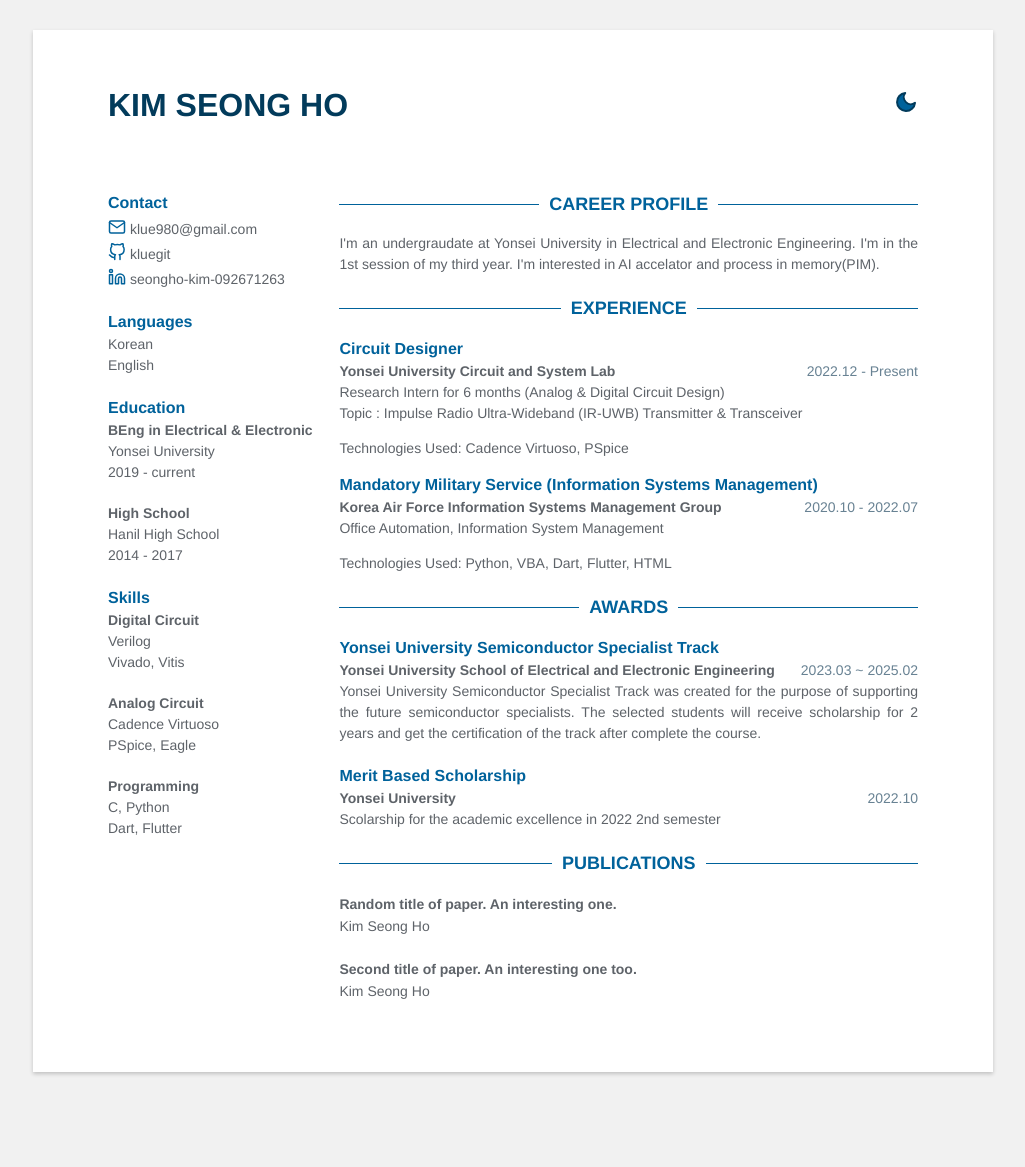
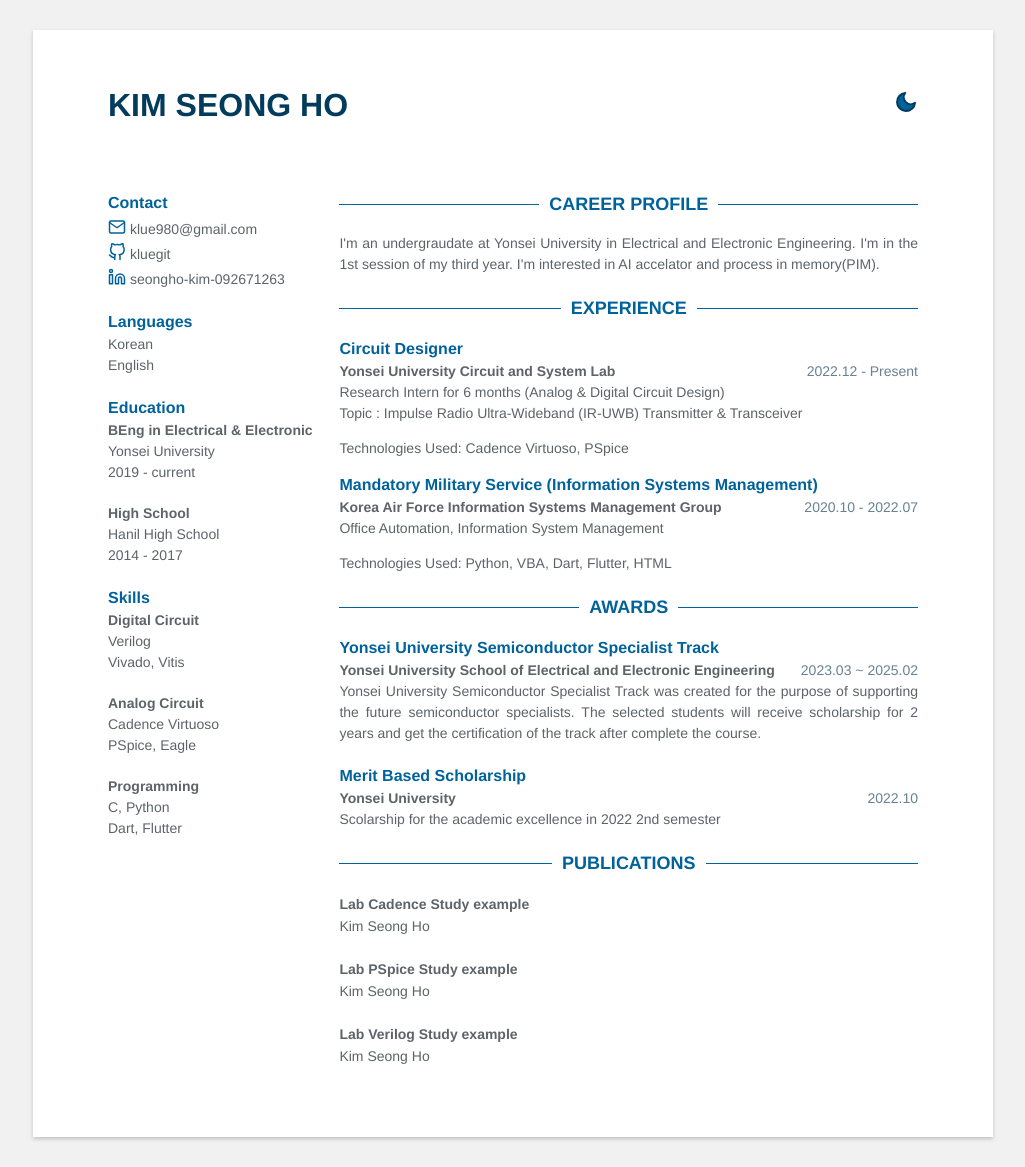
Before and after one commit to klue980/klue980.github.io, a Jekyll site: the page built from index.html, in a window 1280 px wide. Shown: the whole page, without its empty margins (127-1152 px from the left). Built offline with Jekyll 4.4.1, drawn with Linux system fonts in a browser that asks for light colours; before the commit the page ends 1102 px from its top, so only the background shows below that.

Commit message:
last revise1

```diff
--- a/_data/data.yml
+++ b/_data/data.yml
@@ -81,13 +81,18 @@
 
 # publications
 publications:
-  - title: Random title of paper. An interesting one.
-    link: "https://drive.google.com/file/d/1AlWuMd6axnzcasZhDPrQPydByQk9P0C2/view?usp=share_link"
+  - title: Lab Cadence Study example
+    link: "https://drive.google.com/file/d/1W3gCWfo0rEOInR_aAAA7mEC5qPPFG1cq/view?usp=share_link"
     authors: Kim Seong Ho
     conference:
 
-  - title: Second title of paper. An interesting one too.
-    link: "#"
+  - title: Lab PSpice Study example
+    link: "https://drive.google.com/file/d/1Nz4H9hVg5_AyMuSwbdTCiL7pXchGIf67/view?usp=share_link"
+    authors: Kim Seong Ho
+    conference:
+
+  - title: Lab Verilog Study example
+    link: "https://drive.google.com/file/d/1TXPHxJPAxLmtEqyErlnltdIEGFDj8Cyi/view?usp=share_link"
     authors: Kim Seong Ho
     conference:
 
```
